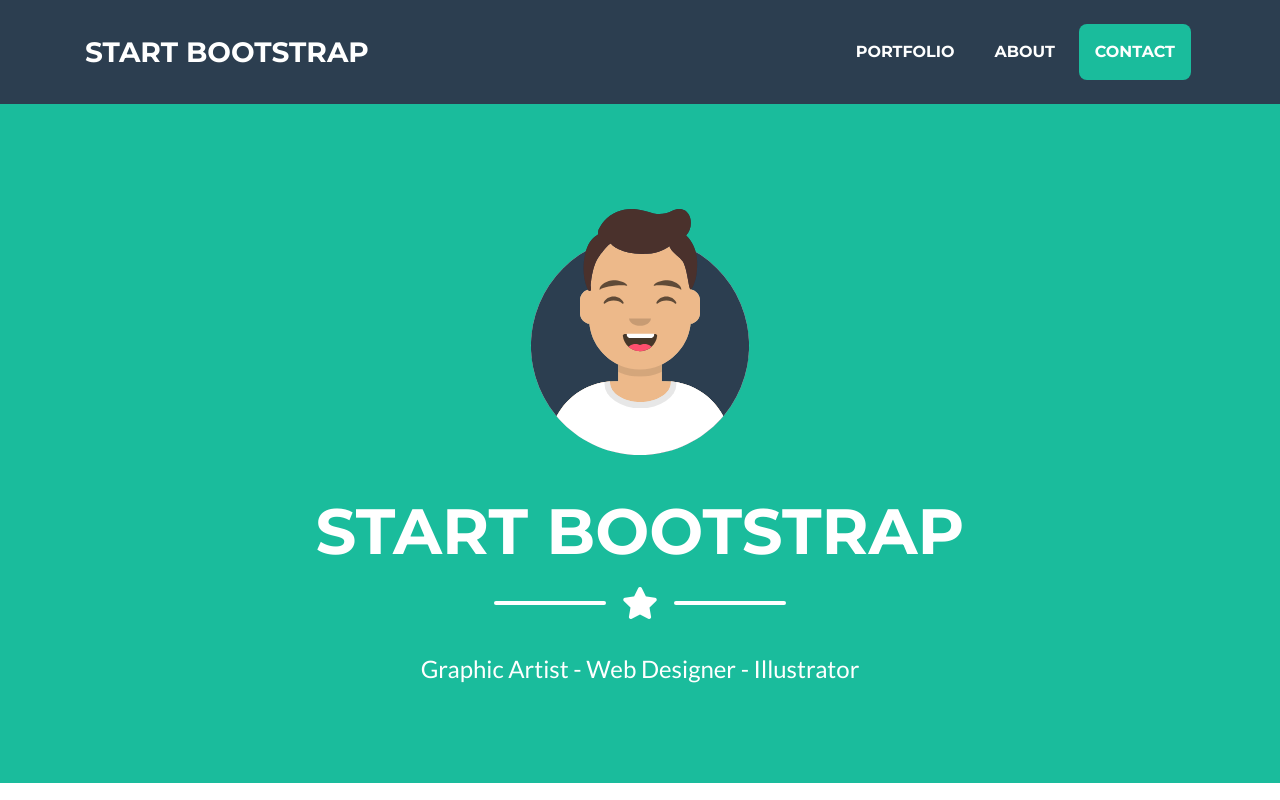
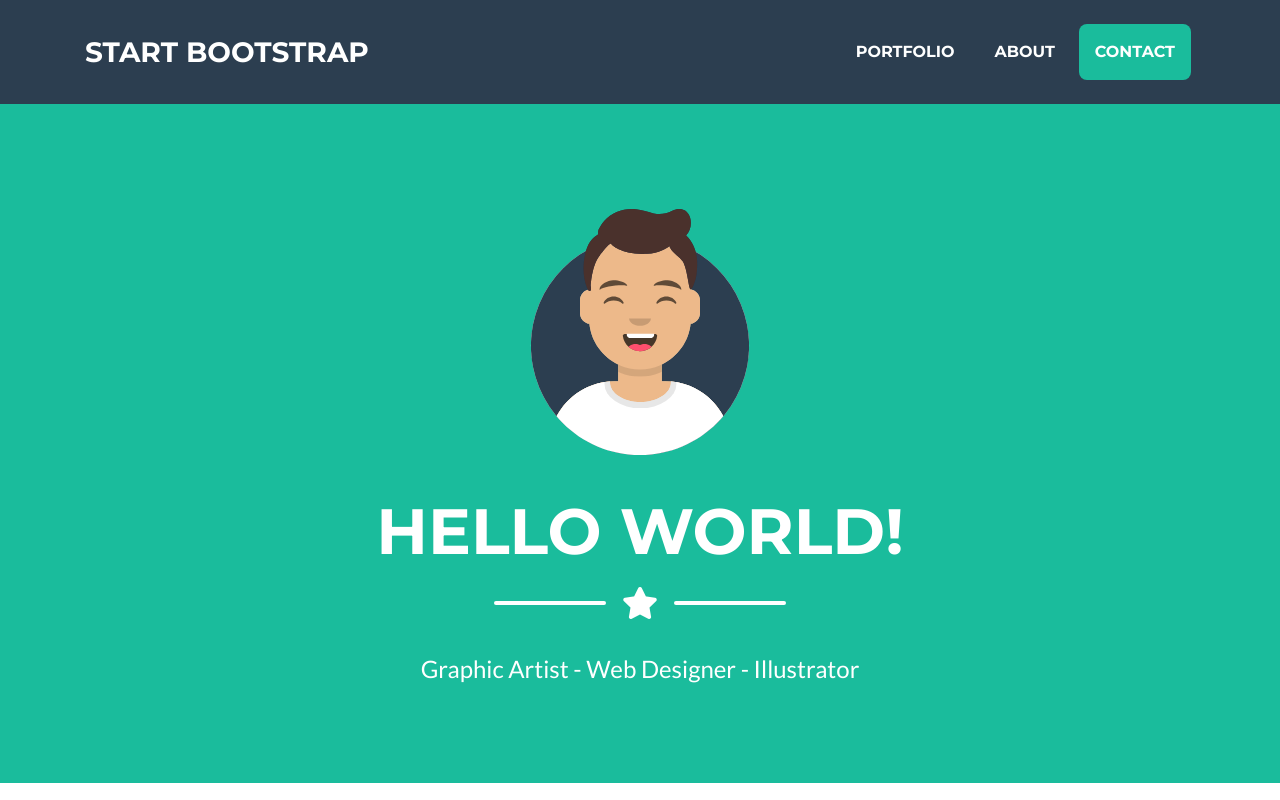
Before and after one commit to austinlasseter/bootstrap-6squares-website, a website with bundled scripts: page index.html in a window 1280 px wide. Shown: the top 800 px of the page. Built offline with nearby package versions, Linux system fonts and the light colour scheme.

Commit message:
Update index.html

```diff
--- a/index.html
+++ b/index.html
@@ -54,7 +54,7 @@
       <img class="masthead-avatar mb-5" src="img/avataaars.svg" alt="">
 
       <!-- Masthead Heading -->
-      <h1 class="masthead-heading text-uppercase mb-0">Start Bootstrap</h1>
+      <h1 class="masthead-heading text-uppercase mb-0">Hello World!</h1>
 
       <!-- Icon Divider -->
       <div class="divider-custom divider-light">
```
